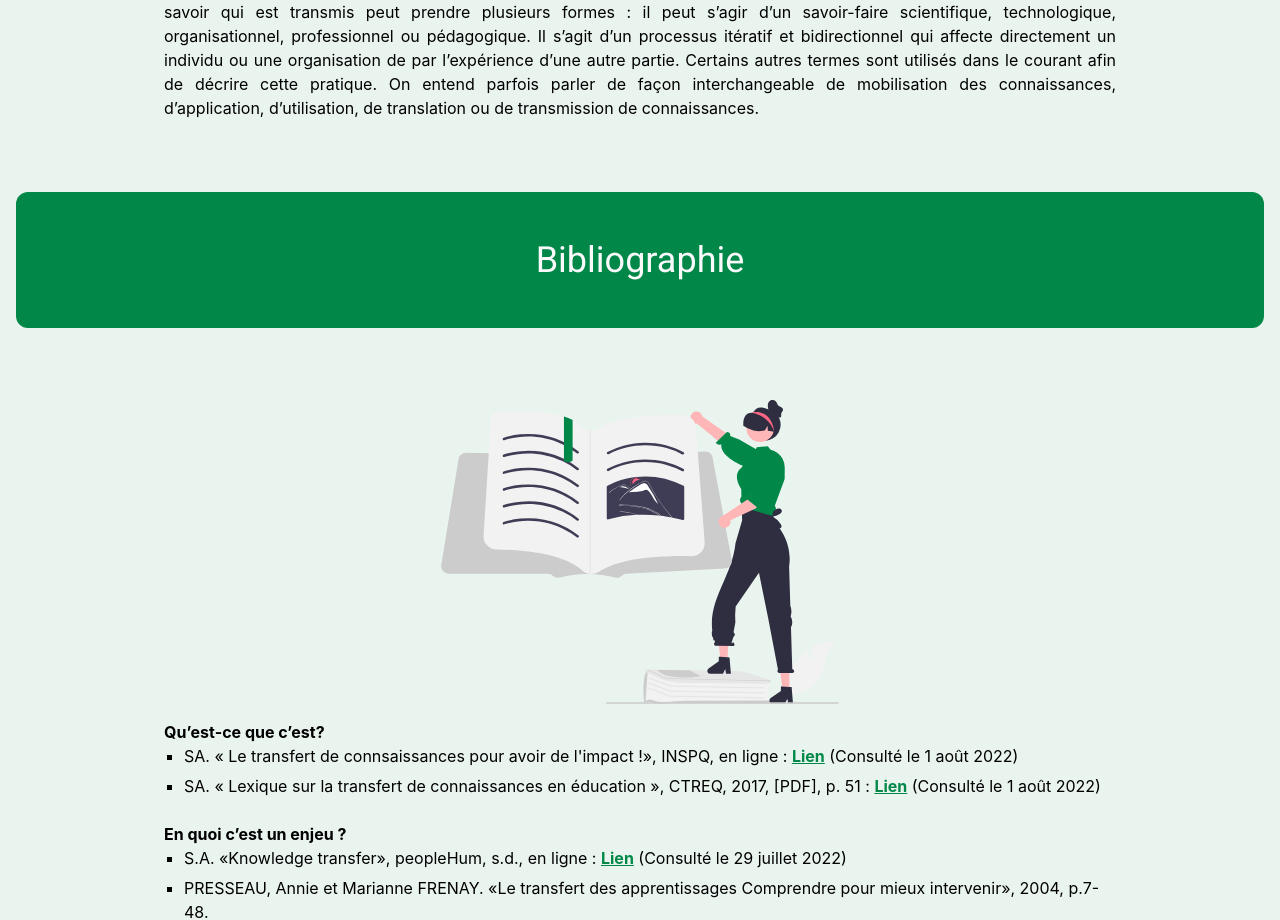
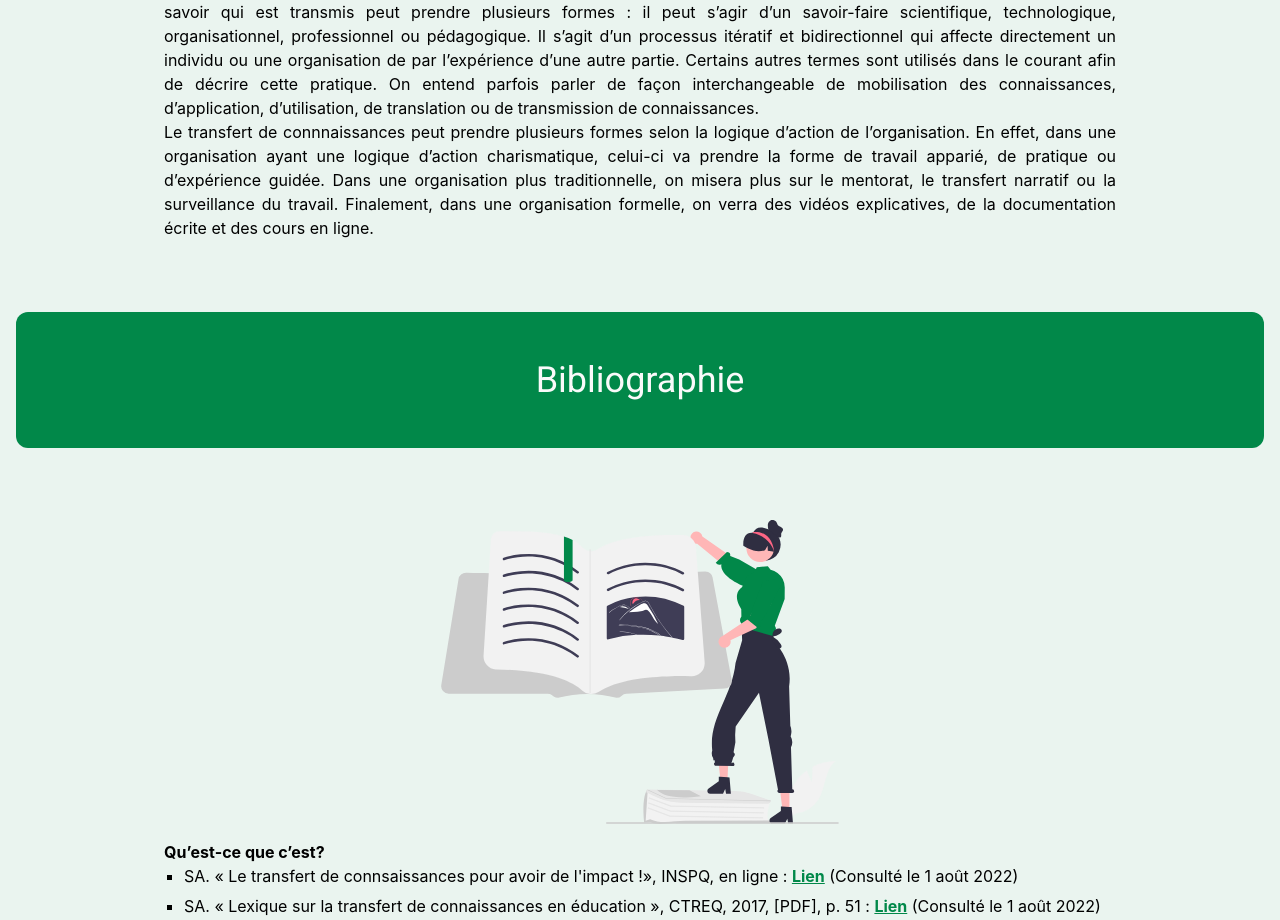
Before and after one commit to odeschenes-uds-dinf-s2/ADM124_defi, a React (Create React App) app: page /informations in a window 1280 px wide. Shown: the part 3288-4208 px from the top of the page. Built offline with nearby package versions, Linux system fonts and the light colour scheme.

Commit message:
logique d'action

```diff
--- a/src/component/Informations/Informations.jsx
+++ b/src/component/Informations/Informations.jsx
@@ -169,6 +169,13 @@ export function Informations() {
               d’utilisation, de translation ou de transmission de connaissances.
 
             </p>
+            <p>
+              Le transfert de connnaissances peut prendre plusieurs formes selon la logique d’action de l’organisation.
+              En effet, dans une organisation ayant une logique d’action charismatique, celui-ci va prendre la forme
+              de travail apparié, de pratique ou d’expérience guidée. Dans une organisation plus traditionnelle,
+              on misera plus sur le mentorat, le transfert narratif ou la surveillance du travail. Finalement,
+              dans une organisation formelle, on verra des vidéos explicatives, de la documentation écrite et des cours en ligne.
+            </p>
           </section>
         </div>
       </div>
```
